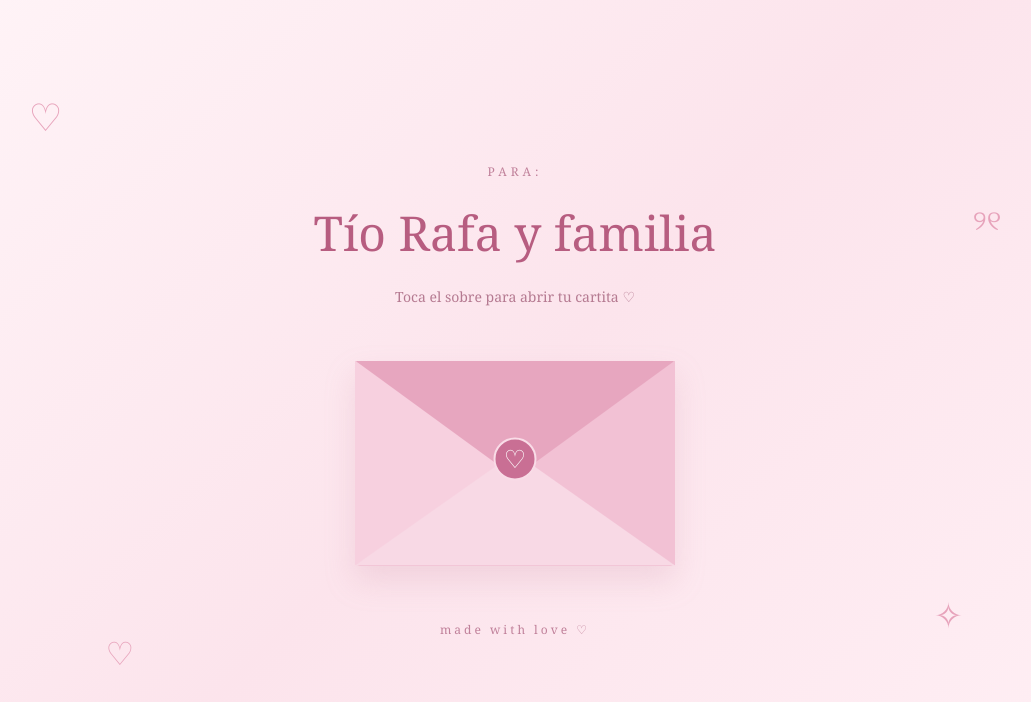
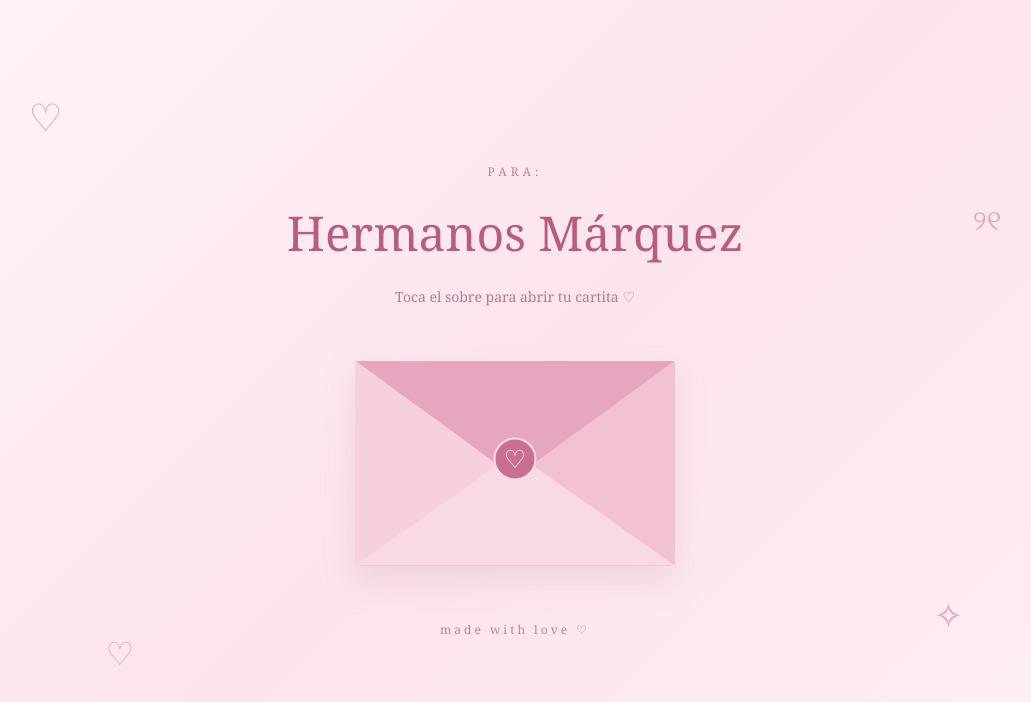
Before and after one commit to domi0801/hermanos_marquez, a plain HTML site: page index.html in a window 1280 px wide. Shown: the whole page, without its empty margins (125-1156 px from the left). Drawn offline with Linux system fonts and the light colour scheme.

Commit message:
Update title and recipient in index.html

```diff
--- a/index.html
+++ b/index.html
@@ -4,7 +4,7 @@
 <head>
     <meta charset="UTF-8">
     <meta name="viewport" content="width=device-width, initial-scale=1.0">
-    <title>Para tío Rafa y familia 💌</title>
+    <title>Para hermanos marquez💌</title>
 
     <link rel="stylesheet" href="style.css">
     <script src="script.js" defer></script>
@@ -22,7 +22,7 @@
 
         <p class="subtitulo">para:</p>
 
-        <h1>Tío Rafa y familia</h1>
+        <h1>Hermanos Márquez</h1>
 
         <p class="instruccion" id="instruccion">
             Toca el sobre para abrir tu cartita ♡
```
